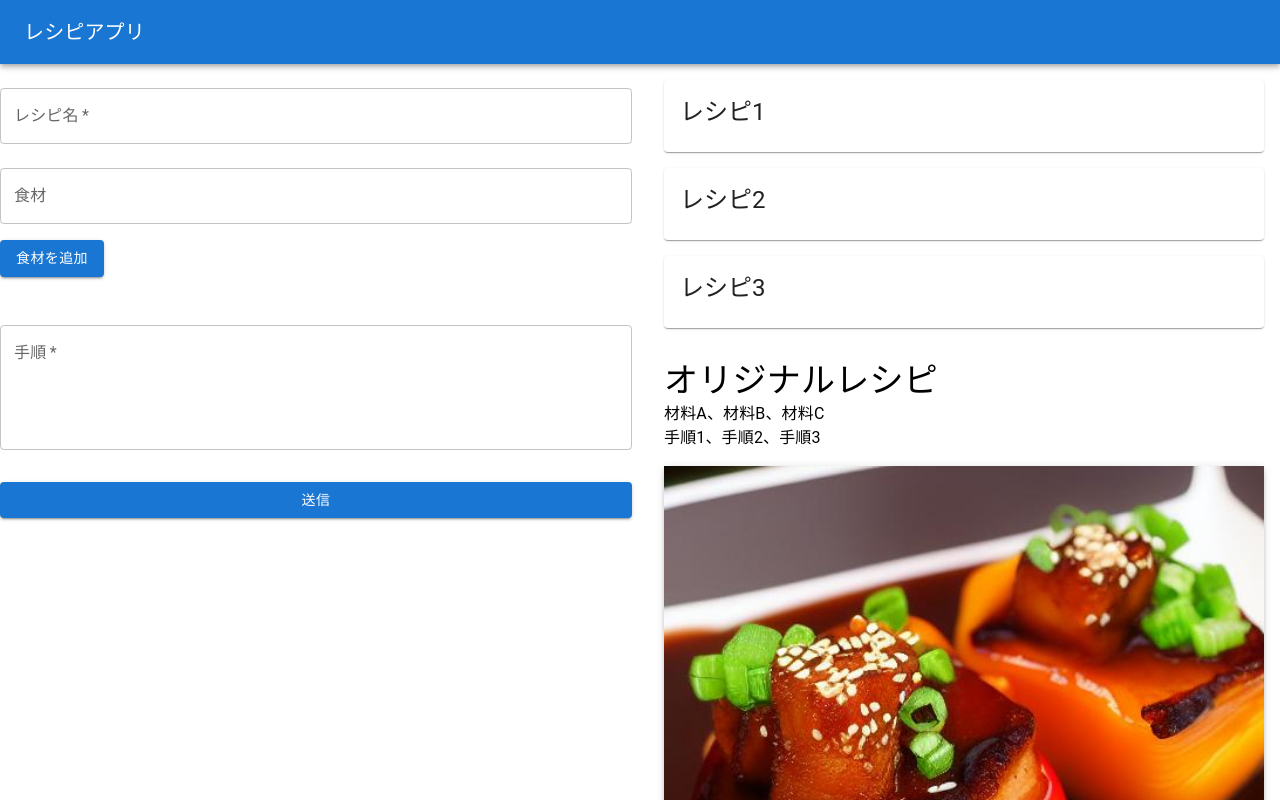
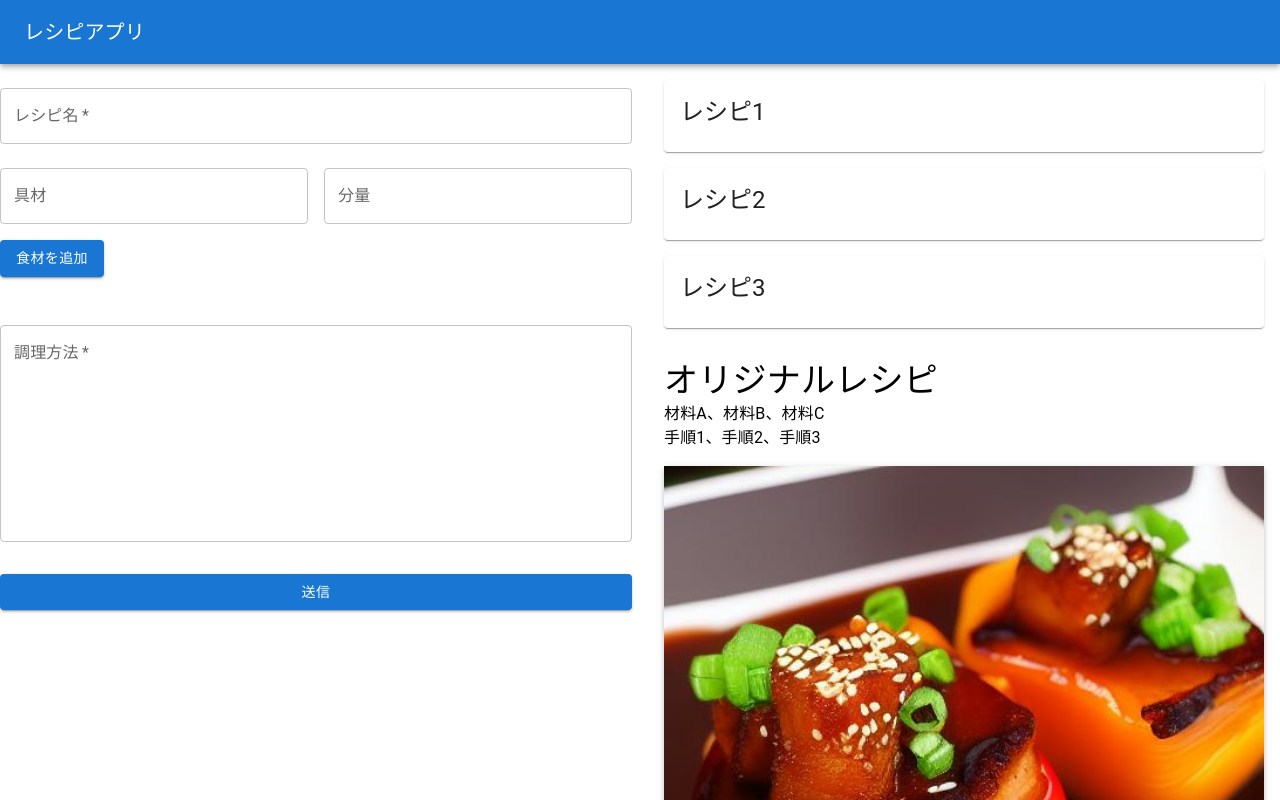
Before and after one commit to Syodai88/Group7_project, a React (Create React App) app: page / in a window 1280 px wide. Shown: the top 800 px of the page. Built offline with nearby package versions, Linux system fonts and the light colour scheme.

Commit message:
入力制限の実装 エラー時の表示の変更 各関数の説明コメントの追加

```diff
--- a/src/Component/InputRecipeForm.jsx
+++ b/src/Component/InputRecipeForm.jsx
@@ -1,34 +1,70 @@
-//入力フォームのコンポーネント
 import React, { useState } from 'react';
-import { TextField, Button, Box, List, ListItem  } from '@mui/material';
+import { TextField, Button, Box, List, ListItem, Typography, Grid } from '@mui/material';
 
 const InputRecipeForm = ({ onSubmit }) => {
   const [recipe, setRecipe] = useState({ name: '', ingredients: [], steps: '' });
+  const [ingredient, setIngredient] = useState('');
+  const [quantity, setQuantity] = useState('');
+  const [errors, setErrors] = useState({});
 
+  //エラーチェックの関数、真偽値を返す
+  const validateForm = () => {
+    let newErrors = {};//エラーオブジェクトの生成
+    //テキスト入力はtrimで不要なスペースの削除
+    if (!recipe.name.trim()) newErrors.name = 'レシピ名を入力してください';
+    if (recipe.ingredients.length === 0) newErrors.ingredients = '最低1つの食材を追加してください';
+    if (!recipe.steps.trim()) newErrors.steps = '手順を入力してください';
+
+    setErrors(newErrors);
+    return Object.keys(newErrors).length === 0;//エラーがなければlengthは0
+  };
+
+  //レシピ名と手順のイベントハンドラ、フィールドのnameで確認して対応箇所に適応
   const handleChange = (e) => {
     setRecipe({ ...recipe, [e.target.name]: e.target.value });
+    setErrors({ ...errors, [e.target.name]: '' });
   };
 
-  const handleSubmit = (e) => {
-    e.preventDefault();
-    onSubmit(recipe);
-  };
-
-  const [ingredient, setIngredient]=useState("");
+  //材料のイベントハンドラ
   const handleIngredientChange = (e) => {
     setIngredient(e.target.value);
   };
 
+  //手順のイベントハンドラ
+  const handleQuantityChange = (e) => {
+    setQuantity(e.target.value);
+  };
+
+  //具材：分量を追加するときのチェック
   const addIngredient = () => {
-    if (ingredient.trim() !== '') {
-      setRecipe({ ...recipe, ingredients: [...recipe.ingredients, ingredient] });
+    if (ingredient.trim() && quantity.trim()) {
+      //ingredients配列に追加、スプレット構文で新オブジェクトを生成する形
+      setRecipe({ ...recipe, ingredients: [...recipe.ingredients, `${ingredient}：${quantity}`] });
+      //入力欄とエラーの初期化
       setIngredient('');
+      setQuantity('');
+      setErrors({ ...errors, ingredients: '' });
+    } else {//どちらかが空欄の時の処理
+      setErrors({ ...errors, ingredients: '具材と分量を両方入力してください' });
+    }
+  };
+
+  //提出
+  const handleSubmit = (e) => {
+    e.preventDefault();//送信によるページのリロード防止
+    if (validateForm()) {
+      onSubmit(recipe);
     }
   };
 
   return (
+    //html要素のform指定
     <Box component="form" onSubmit={handleSubmit} noValidate sx={{ mt: 1 }}>
+      {/*レシピ名の入力欄*/}
       <TextField
+        //!!は強制的に真偽値に変換する
+        error={!!errors.name}//エラーに何もなければfalseの否定でtrue
+        helperText={errors.name}
         margin="normal"
         required
         fullWidth
@@ -36,30 +72,48 @@ const InputRecipeForm = ({ onSubmit }) => {
         name="name"
         onChange={handleChange}
       />
+      {/*Gridで具材と材料の入力欄を横並びに*/}
+      <Grid container spacing={2}>
+        <Grid item xs={6}>
           <TextField
             margin="normal"
             fullWidth
-        label="食材"
+            label="具材"
             name="ingredient"
             value={ingredient}
             onChange={handleIngredientChange}
           />
+        </Grid>
+        <Grid item xs={6}>
+          <TextField
+            margin="normal"
+            fullWidth
+            label="分量"
+            name="quantity"
+            value={quantity}
+            onChange={handleQuantityChange}
+          />
+        </Grid>
+      </Grid>
       <Button onClick={addIngredient} variant="contained" sx={{ mt: 1, mb: 2 }}>
         食材を追加
       </Button>
+      {errors.ingredients && <Typography color="error">{errors.ingredients}</Typography>}
       <List>
-        {recipe.ingredients.map((ing, index) => (
-          <ListItem key={index}>{ing}</ListItem>
+        {recipe.ingredients.map((item, index) => (
+          <ListItem key={index}>{item}</ListItem>
         ))}
       </List>
       <TextField
+        error={!!errors.steps}
+        helperText={errors.steps}
         margin="normal"
         required
         fullWidth
-        label="手順"
+        label="調理方法"
         name="steps"
         multiline
-        rows={4}
+        rows={8}
         onChange={handleChange}
       />
       <Button type="submit" fullWidth variant="contained" sx={{ mt: 3, mb: 2 }}>
```
Lines whose indentation alone changed are shown as unchanged.
